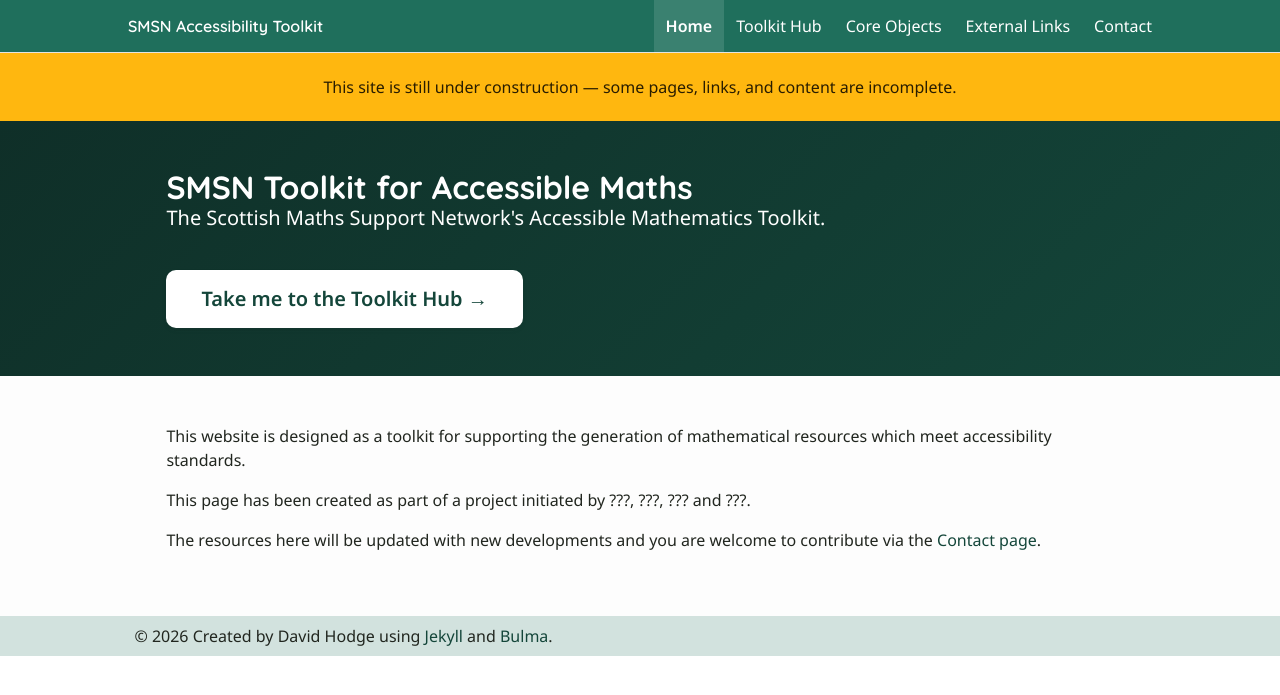
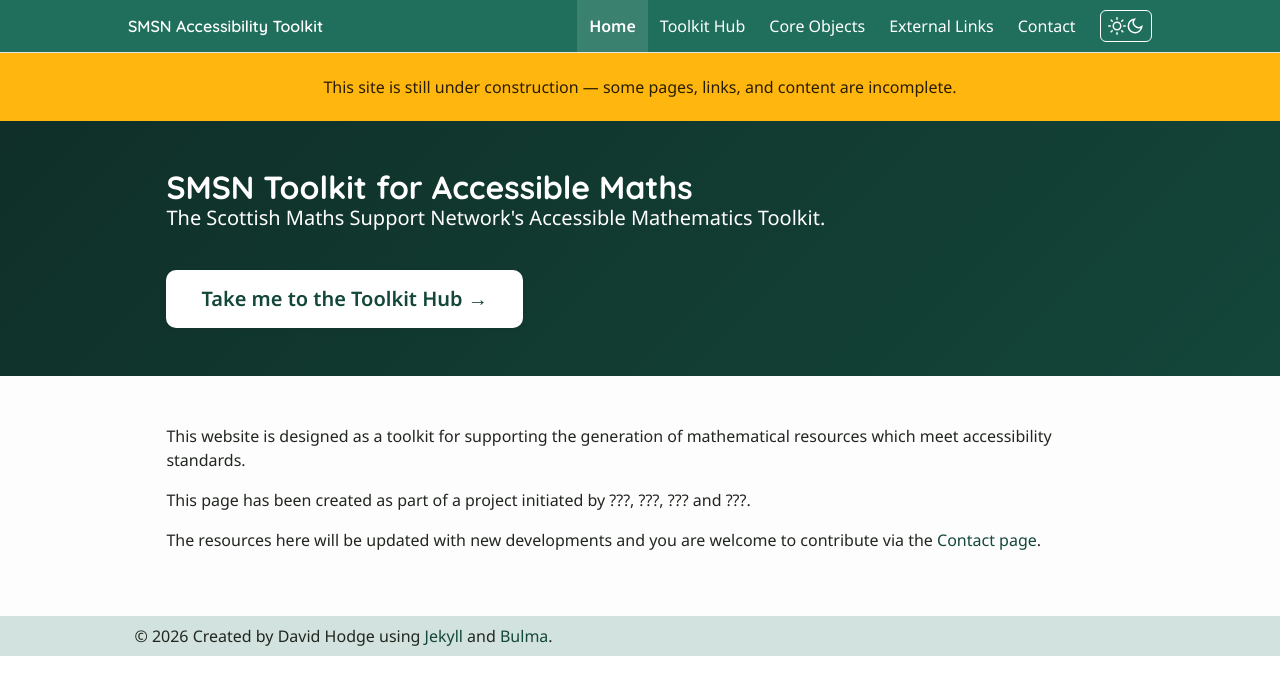
Before and after one commit to smsn-toolkit/smsn-toolkit.github.io, a Jekyll site: the page built from index.md, in a window 1280 px wide. Shown: the top 695 px of the page. Built offline with Jekyll 4.4.1, drawn with Linux system fonts in a browser that asks for light colours.

Commit message:
Add dark/light mode toggle button to navbar

```diff
--- a/_layouts/default.html
+++ b/_layouts/default.html
@@ -39,7 +39,26 @@
           {% for item in site.nav_pages %}
             <a class="navbar-item {% if page.url == item.url %}is-active{% endif %}" href="{{ item.url | relative_url }}">{{ item.title }}</a>
           {% endfor %}
-        <!-- Place -->
+          <div class="navbar-item">
+            <button class="theme-toggle" id="themeToggle" type="button" aria-label="Switch to dark mode">
+              <!-- Sun icon (shown in light mode) -->
+              <svg class="icon-sun" xmlns="http://www.w3.org/2000/svg" width="18" height="18" viewBox="0 0 24 24" fill="none" stroke="currentColor" stroke-width="2" stroke-linecap="round">
+                <circle cx="12" cy="12" r="5"/>
+                <line x1="12" y1="1" x2="12" y2="3"/>
+                <line x1="12" y1="21" x2="12" y2="23"/>
+                <line x1="4.22" y1="4.22" x2="5.64" y2="5.64"/>
+                <line x1="18.36" y1="18.36" x2="19.78" y2="19.78"/>
+                <line x1="1" y1="12" x2="3" y2="12"/>
+                <line x1="21" y1="12" x2="23" y2="12"/>
+                <line x1="4.22" y1="19.78" x2="5.64" y2="18.36"/>
+                <line x1="18.36" y1="5.64" x2="19.78" y2="4.22"/>
+              </svg>
+              <!-- Moon icon (shown in dark mode) -->
+              <svg class="icon-moon" xmlns="http://www.w3.org/2000/svg" width="18" height="18" viewBox="0 0 24 24" fill="none" stroke="currentColor" stroke-width="2" stroke-linecap="round">
+                <path d="M21 12.79A9 9 0 1 1 11.21 3 7 7 0 0 0 21 12.79z"/>
+              </svg>
+            </button>
+          </div>
         </div>
       </div>
     </div>
@@ -85,6 +104,29 @@
   </footer>
 
   <script>
+    // Initialize theme from localStorage or OS preference
+    const root = document.documentElement;
+    const themeToggle = document.getElementById('themeToggle');
+
+    const savedTheme =
+      localStorage.getItem('theme') ||
+      (window.matchMedia('(prefers-color-scheme: dark)').matches ? 'dark' : 'light');
+
+    function updateThemeButton() {
+      const isDark = root.getAttribute('data-theme') === 'dark';
+      themeToggle.setAttribute('aria-label', isDark ? 'Switch to light mode' : 'Switch to dark mode');
+    }
+
+    root.setAttribute('data-theme', savedTheme);
+    updateThemeButton();
+
+    themeToggle.addEventListener('click', () => {
+      const next = root.getAttribute('data-theme') === 'dark' ? 'light' : 'dark';
+      root.setAttribute('data-theme', next);
+      localStorage.setItem('theme', next);
+      updateThemeButton();
+    });
+
     // Burger menu JS
     document.addEventListener('DOMContentLoaded', () => {
       const burger = document.getElementById('navBurger');
@@ -95,7 +137,6 @@
 		burger.setAttribute('aria-expanded', isOpen);
       });
     });
-
   </script>
 </body>
 </html>
--- a/assets/css/custom.css
+++ b/assets/css/custom.css
@@ -38,6 +38,8 @@
   max-width: min(80%, 1200px) !important;
 }
 
+/* Dark mode theme overrides (via data-theme attribute or prefers-color-scheme) */
+[data-theme="dark"],
 @media (prefers-color-scheme: dark) {
   :root {
     --accent: #3dd6a6;
@@ -133,6 +135,49 @@ h1, h2, h3, h4, h5, h6,
   outline-offset: -2px;
 }
 
+/* ================================
+   Dark/Light mode toggle button
+   ================================ */
+
+.theme-toggle {
+  display: flex;
+  align-items: center;
+  justify-content: center;
+  padding: 0.35rem 0.45rem;
+  background: transparent;
+  border: 1px solid var(--nav-text);
+  border-radius: 6px;
+  color: var(--nav-text);
+  cursor: pointer;
+  transition: color 200ms ease, border-color 200ms ease, background-color 200ms ease;
+}
+
+.theme-toggle:hover,
+.theme-toggle:focus-visible {
+  background: var(--nav-hover-bg);
+  border-color: var(--nav-text);
+  color: var(--nav-text);
+  outline: 2px solid var(--nav-text);
+  outline-offset: -2px;
+}
+
+.theme-toggle svg {
+  display: block;
+}
+
+/* Icon visibility swap */
+.icon-moon {
+  display: none;
+}
+
+[data-theme="dark"] .icon-sun {
+  display: none;
+}
+
+[data-theme="dark"] .icon-moon {
+  display: block;
+}
+
 /* Link styling */
 a {
   color: var(--accent-dark);
```
